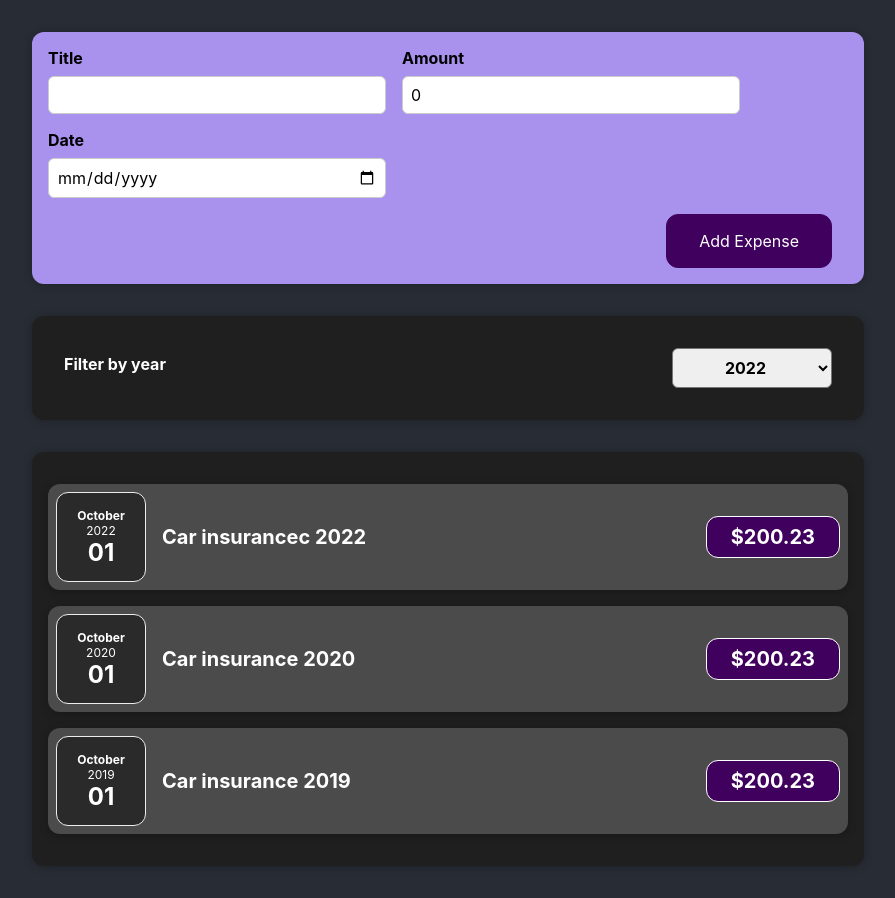
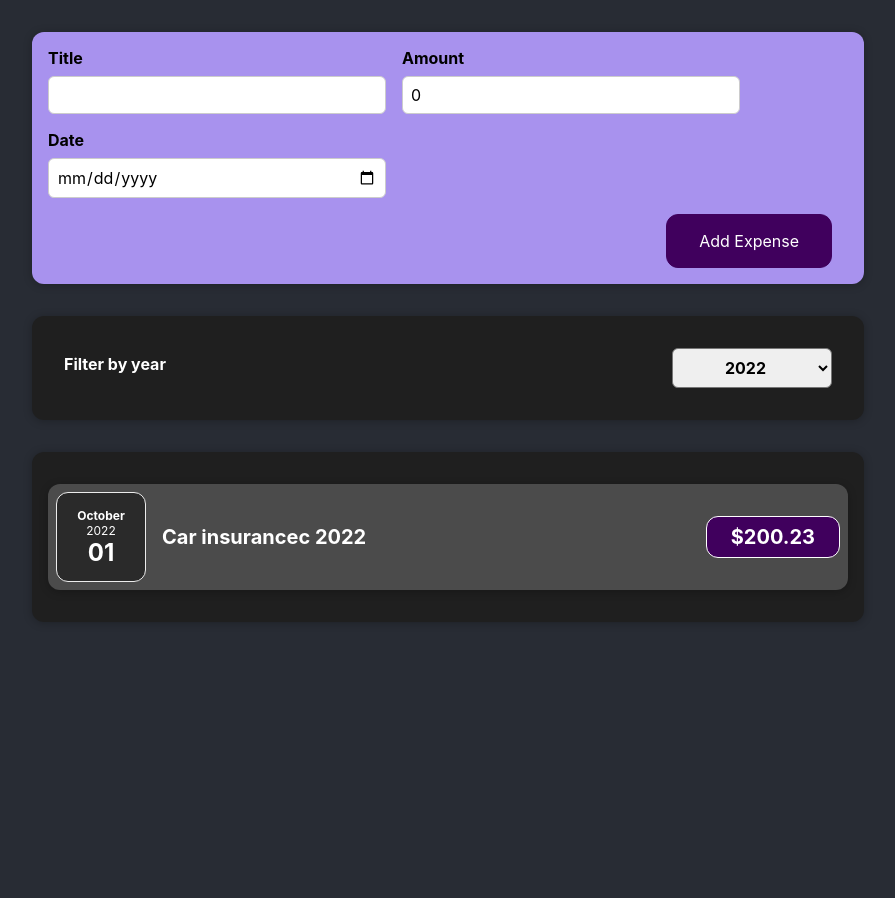
Before and after one commit to golkhandani/focus-reactjs, a React (Create React App) app: page / in a window 1280 px wide. Shown: the whole page, without its empty margins (192-1087 px from the left). After the commit the page ends 800 px from the top, so only its background shows below. Built offline with nearby package versions, Linux system fonts and the light colour scheme.

Commit message:
assignment 3 - 1

```diff
--- a/src/App.js
+++ b/src/App.js
@@ -4,7 +4,7 @@ import ExpenseList from './components/Expense/ExpenseList';
 import NewExpense from './components/NewExpense/NewExpense';
 import ExpensesFilter from './components/FilterExpense/ExpensesFilter';
 function App() {
-  const initExpences = [
+  let initExpences = [
     {
       id: 1,
       date: new Date("2022-10-01"),
@@ -24,17 +24,26 @@ function App() {
       amount: 200.23
     }
   ]
-  const [expenses, setExpenses] = useState(initExpences)
+  const [expenses, setExpenses] = useState(initExpences);
 
   const addExpenseHandler = (expense) => {
     setExpenses((prevState) => {
-      const updatedExpneses = [expense, ...prevState]
+      const updatedExpneses = [expense, ...prevState];
       return updatedExpneses;
     });
   }
+
+
+  const [filteredYear] = useState("2022");
+  const filteredExpnesesInit = structuredClone(expenses).filter(item => {
+    const itemDate = item.date.getFullYear().toString();
+    return itemDate === filteredYear;
+  });
+  const [filteredExpenses, setFilteredExpenses] = useState(filteredExpnesesInit);
+
   const filterExpenseChangeHandler = (filter) => {
-    setExpenses(() => {
-      const updatedExpneses = initExpences.filter(item => {
+    setFilteredExpenses(() => {
+      const updatedExpneses = structuredClone(expenses).filter(item => {
         const itemDate = item.date.getFullYear().toString();
         return itemDate === filter;
       });
@@ -42,11 +51,16 @@ function App() {
     });
   }
 
+
+
+
+
+
   return (
     <div className='container'>
       <NewExpense onAddExpense={addExpenseHandler} />
       <ExpensesFilter onFilterChange={filterExpenseChangeHandler} />
-      <ExpenseList expenses={expenses} />
+      <ExpenseList expenses={filteredExpenses} />
     </div>
   );
 }
--- a/src/components/Expense/ExpenseList.jsx
+++ b/src/components/Expense/ExpenseList.jsx
@@ -5,7 +5,7 @@ export default function ExpenseList({ expenses }) {
   return (
     <Card>
       {expenses.map((expense, i) => (
-        <ExpenseItem key={expense.key} expense={expense} />
+        <ExpenseItem key={expense.id + i} expense={expense} />
       ))}
     </Card>
   );
--- a/src/components/NewExpense/ExpenseForm.jsx
+++ b/src/components/NewExpense/ExpenseForm.jsx
@@ -48,11 +48,11 @@ const ExpenseForm = (props) => {
     const expense = {
       title: enteredTitle,
       amount: enteredAmount,
-      date: new Date(enteredAmount),
+      date: new Date(enteredDate),
     };
     console.log("Submit expense", expense);
+    props.onSaveExpense(expense);
     reset();
-    props.onSaveExpense(expense);
   };
   return (
     <form onSubmit={submitHandler}>
```
